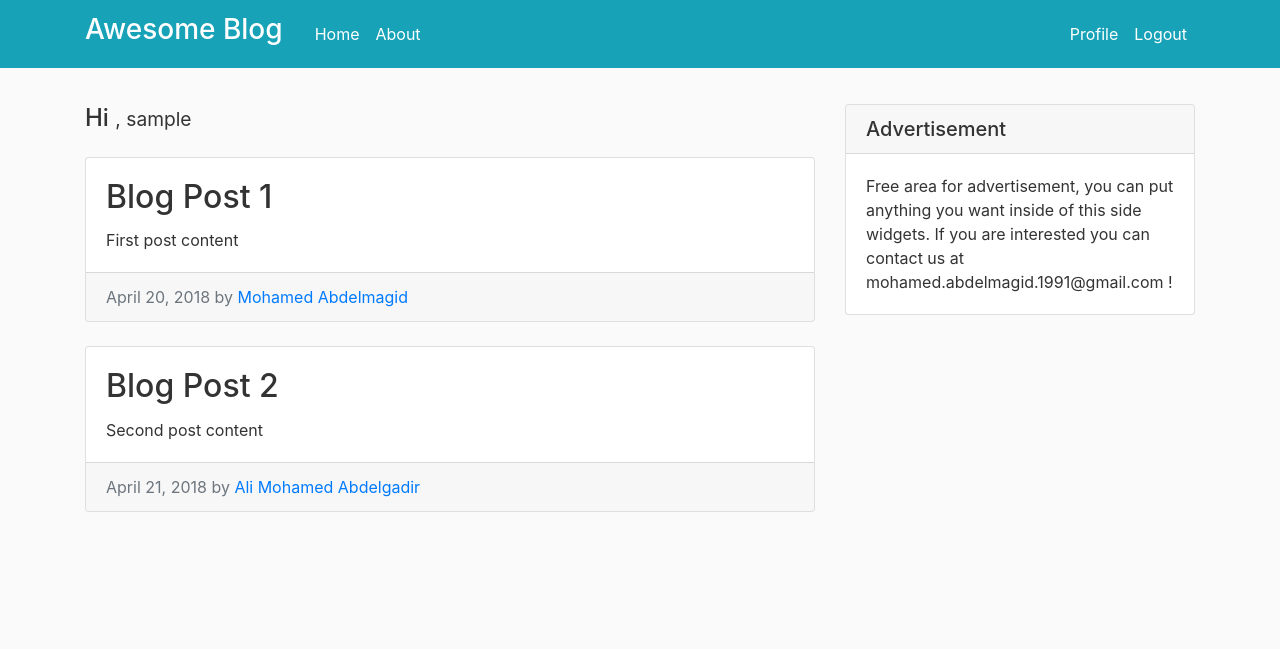
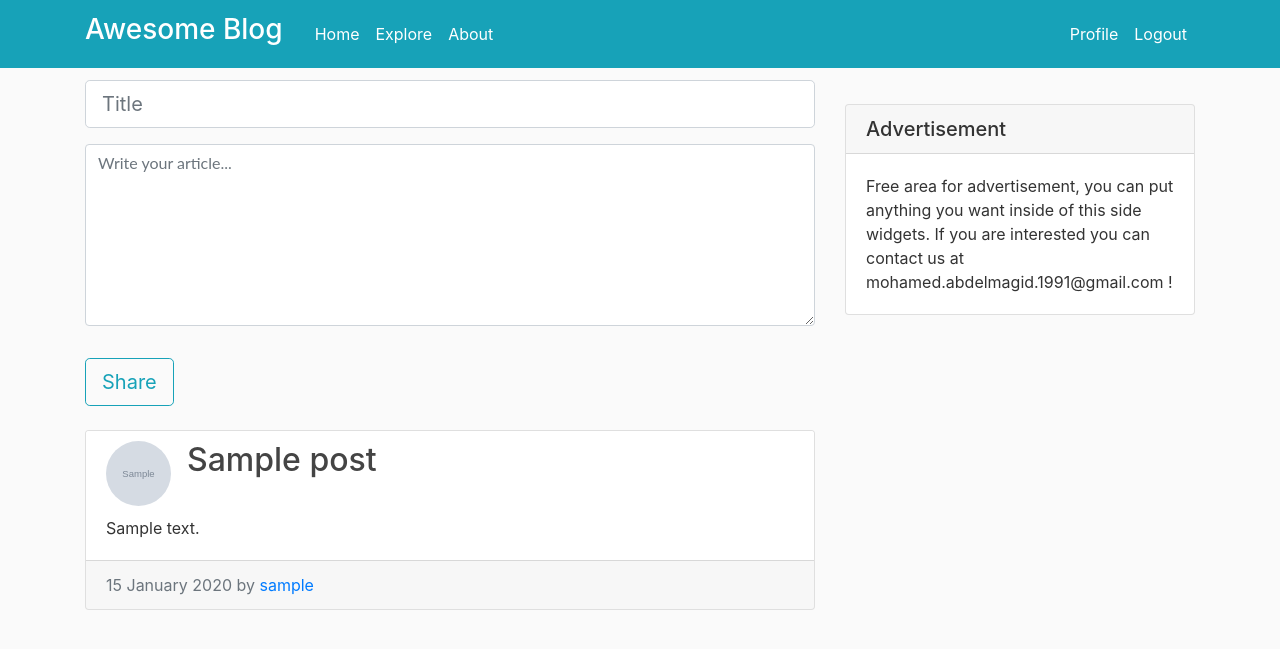
Before and after one commit to MohamedAbdelmagid/awesome-blog, a Flask app: page / in a window 1280 px wide. Shown: the top 649 px of the page. Run offline with Flask 2, Linux system fonts and the light colour scheme; a user stored in the database is signed in; tables that the repository leaves empty hold one stand-in row (values such as "Sample post"); grey boxes marked "Sample" are stand-in pictures; parts of the project's set-up code (start-up, migrations or seed data) failed here and were passed over; some libraries are stand-ins or nearby versions.

Commit message:
Create Post & pagination

```diff
--- a/config.py
+++ b/config.py
@@ -19,6 +19,8 @@ class Config(object):
     MAIL_PASSWORD = os.environ.get('MAIL_PASSWORD')
     ADMINS = ['mohamed.abdelmagid.1991@gmail.com', 'theblackone.007@hotmail.com']
 
+    POSTS_PER_PAGE = 5
+
 
 class ProductionConfig(Config):
     DEBUG = False
--- a/webapp/forms.py
+++ b/webapp/forms.py
@@ -53,3 +53,10 @@ class UpdateProfileForm(FlaskForm):
             user = User.query.filter_by(email=email.data).first()
             if user:
                 raise ValidationError('This email is already taken. Please choose a different one.')
+
+
+class PostForm(FlaskForm):
+
+    title = StringField('Title', validators=[DataRequired(), Length(min=1, max=140)])
+    content = TextAreaField('Content', validators=[DataRequired()])
+    submit = SubmitField('Share')
--- a/webapp/models.py
+++ b/webapp/models.py
@@ -57,7 +57,7 @@ class User(UserMixin, db.Model):
         return Post.query.join(
             followers, (followers.c.followed_id == Post.user_id)).filter(
                 followers.c.follower_id == self.id).order_by(
-                    Post.timestamp.desc())
+                    Post.date_posted.desc())
 
 class Post(db.Model):
 
--- a/webapp/routes.py
+++ b/webapp/routes.py
@@ -5,9 +5,9 @@ from flask import render_template, flash, redirect, url_for, request
 from flask_login import current_user, login_user, logout_user, login_required
 
 from webapp import app, db
-from webapp.models import User
+from webapp.models import User, Post
 from webapp.utils import store_image
-from webapp.forms import LoginForm, RegistrationForm, UpdateProfileForm
+from webapp.forms import LoginForm, RegistrationForm, UpdateProfileForm, PostForm
 
 
 posts = [
@@ -25,11 +25,42 @@ posts = [
     }
 ]
 
-@app.route('/')
-@app.route('/home')
+@app.route('/', methods=['GET', 'POST'])
+@app.route('/home', methods=['GET', 'POST'])
 @login_required
 def home():
-    return render_template('home.html', title='Home Page', posts=posts)
+    form = PostForm()
+    if form.validate_on_submit():
+        post = Post(title=form.title.data, content=form.content.data, author=current_user)
+        db.session.add(post)
+        db.session.commit()
+        flash('Your post is now live!')
+        return redirect(url_for('home'))
+
+    page = request.args.get('page', 1, type=int)
+    posts = current_user.followed_posts().paginate(page, app.config['POSTS_PER_PAGE'], False)
+
+    next_url = url_for('home', page=posts.next_num) if posts.has_next else None
+    prev_url = url_for('home', page=posts.prev_num) if posts.has_prev else None
+
+    return render_template('home.html', title='Home', form=form,
+                           posts=posts.items, next_url=next_url,
+                           prev_url=prev_url)
+
+@app.route('/explore')
+@login_required
+def explore():
+    page = request.args.get('page', 1, type=int)
+    posts = Post.query.order_by(Post.date_posted.desc()).paginate(
+            page, app.config['POSTS_PER_PAGE'], False)
+
+    next_url = url_for('explore', page=posts.next_num) \
+        if posts.has_next else None
+    prev_url = url_for('explore', page=posts.prev_num) \
+        if posts.has_prev else None
+
+    return render_template("home.html", title='Explore', posts=posts.items,
+                          next_url=next_url, prev_url=prev_url)
 
 
 @app.route("/about")
@@ -67,8 +98,9 @@ def edit_profile():
 @login_required
 def account(username):
     user = User.query.filter_by(username=username).first_or_404()
+    posts = user.posts.order_by(Post.date_posted.desc()).all()
     image_file = url_for('static', filename='pics/' + user.image_file)
-    return render_template('account.html', user=user, image_file=image_file, posts=posts)
+    return render_template('account.html', user=user, image_file=image_file, posts=posts, articles=len(posts))
 
 @app.route("/follow/<string:username>")
 @login_required
--- a/webapp/templates/_post.html
+++ b/webapp/templates/_post.html
@@ -1,10 +1,18 @@
 <!-- Blog Post -->
-<div class="card mb-4">
-    <div class="card-body">
-        <h2 class="card-title">{{ post.title }}</h2>
+<div class="card my-4">
+    <article class="media content-section border-0 mb-0">
+        <img class="rounded-circle article-img" src="{{ url_for('static', filename='pics/' + post.author.image_file) }}">
+        <div class="media-body">
+            <h2 class="article-title">{{ post.title }}</h2>
+        </div>
+    </article>
+
+    <div class="card-body pt-0">
         <p class="card-text">{{ post.content }}</p>
     </div>
+
     <div class="card-footer text-muted">
-        {{ post.date_posted }} by<a href="/"> {{ post.author.username }}</a>
+        {{ post.date_posted.strftime('%d %B %Y') }} by
+        <a href="/account/{{ post.author.username }}"> {{ post.author.username }}</a>
     </div>
 </div>
--- a/webapp/templates/home.html
+++ b/webapp/templates/home.html
@@ -1,21 +1,61 @@
 {% extends 'layout.html' %}
 {% block content %}
-    <h4 class="my-4">Hi
-		<small>, {{ current_user.username }}</small>
-    </h4>
+
+    <!-- Form  -->
+    {% if form %}
+    <form method="POST" action="">
+        {{ form.hidden_tag() }}
+        <fieldset class="form-group">
+
+            <div class="form-group">
+                {% if form.title.errors %}
+                    {{ form.title(class="form-control form-control-lg is-invalid") }}
+                    <div class="invalid-feedback">
+                        {% for error in form.title.errors %}
+                            <span>{{ error }}</span>
+                        {% endfor %}
+                    </div>
+                {% else %}
+                    {{ form.title(class="form-control form-control-lg", id="titleArea", rows="1", placeholder="Title") }}
+                {% endif %}
+            </div>
+
+            <div class="form-group">
+                {% if form.content.errors %}
+                    {{ form.content(class="form-control form-control-lg is-invalid") }}
+                    <div class="invalid-feedback">
+                        {% for error in form.content.errors %}
+                            <span>{{ error }}</span>
+                        {% endfor %}
+                    </div>
+                {% else %}
+                    {{ form.content(class="form-control", id="contentTextArea", rows="7", placeholder="Write your article...") }}
+                {% endif %}
+            </div>
+        </fieldset>
+
+        <div class="form-group">
+            {{ form.submit(class="btn btn-outline-info btn-lg") }}
+        </div>
+    </form>
+    {% endif %}
 
     {% for post in posts %}
-        <!-- Blog Post -->
-        <div class="card mb-4">
-            <div class="card-body">
-              <h2 class="card-title">{{ post.title }}</h2>
-              <p class="card-text">{{ post.content }}</p>
-            </div>
-            <div class="card-footer text-muted">
-              {{ post.date_posted }} by
-              <a href="/"> {{ post.author.username }}</a>
-            </div>
-          </div>
+        {% include '_post.html' %}
     {% endfor %}
 
+    <!-- Pagination -->
+    <ul class="pagination justify-content-center mb-4">
+        {% if prev_url %}
+        <li class="page-item">
+            <a class="page-link" href="{{ prev_url }}">&larr; Older</a>
+        </li>
+        {% endif %}
+        {% if next_url %}
+        <li class="page-item">
+            <a class="page-link" href="{{ next_url }}">More &rarr;</a>
+        </li>
+        {% endif %}
+    </ul>
+
 {% endblock content %}
--- a/webapp/templates/layout.html
+++ b/webapp/templates/layout.html
@@ -40,6 +40,7 @@
 					<div class="collapse navbar-collapse" id="navbarResponsive">
 						<div class="navbar-nav mr-auto">
 							<a class="nav-item nav-link text-white" href="{{ url_for('home') }}">Home</a>
+							<a class="nav-item nav-link text-white" href="{{ url_for('explore') }}">Explore</a>
 							<a class="nav-item nav-link text-white" href="{{ url_for('about') }}">About</a>
 						</div>
 						<!-- Navbar Right Side -->
```
Also changed, not shown: webapp/templates/account.html (+7 -0 lines).
